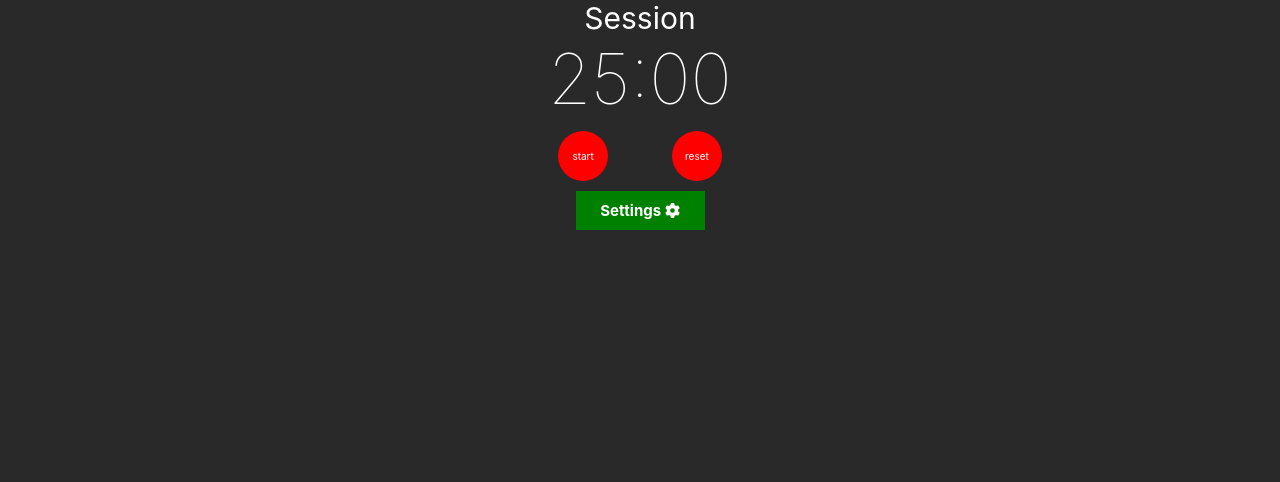
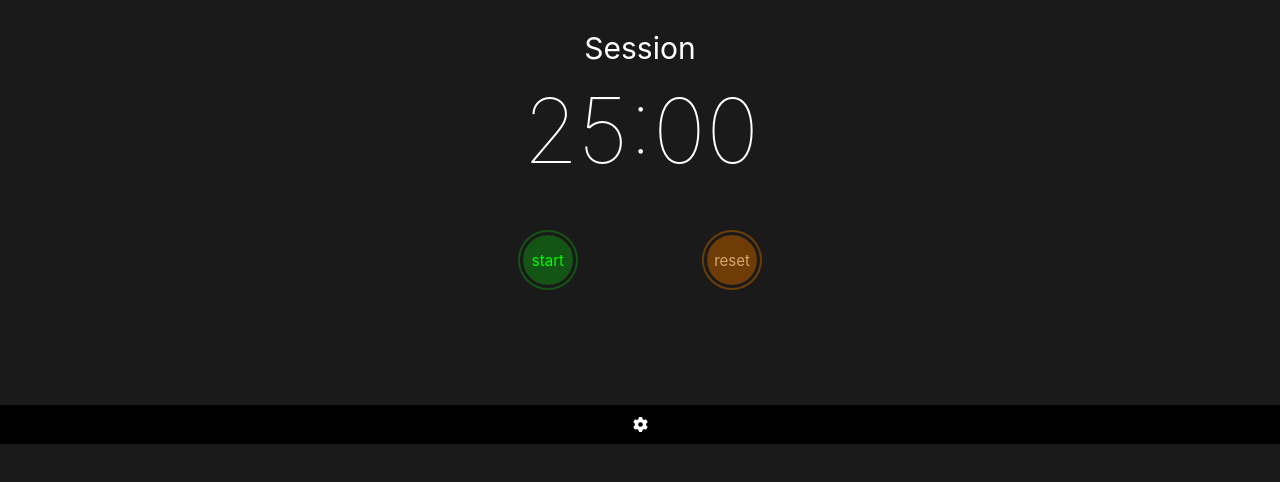
Before and after one commit to alefDev-prog/session_timer, a React (Create React App) app: page / in a window 1280 px wide. Shown: the top 482 px of the page. Built offline with nearby package versions, Linux system fonts and the light colour scheme.

Commit message:
feat: change timerBtn color onClick

```diff
--- a/src/App.js
+++ b/src/App.js
@@ -13,7 +13,14 @@ function App() {
 
   const showSettings = () => {
     toggleSettings(!settings);
-    console.log(settings);
+
+    //spinning gear
+    const gear = document.getElementById("gear");
+    gear.classList.add("spinning");
+    setTimeout(()=> {
+      gear.classList.remove("spinning");
+    }, 500);
+
   }
 
   return (
@@ -22,8 +29,9 @@ function App() {
       <Timer class="tim"/>
         <div className='container'>
 
-            <h2 id="settings-title" onClick={() => showSettings()}>Settings   <FontAwesomeIcon icon={faGear} /></h2>
-            <div id="settings-wrapper" style={settings ? {height:100}: {}}>
+            <h2 id="settings-title"  onClick={() => showSettings()}><FontAwesomeIcon id="gear" icon={faGear} /></h2>
+            <div id="settings-wrapper" style={settings ? {height:200,
+    paddingTop: "1.5rem"}: {}}>
               <SessionControl />
               <BreakControl/>
             </div>
--- a/src/break.js
+++ b/src/break.js
@@ -43,7 +43,7 @@ function BreakControl() {
     return (
         <div className='Control'>
 
-            <div id="break-label">Break Length</div>
+            <h2 id="break-label" className="adjust-titles">Break Length</h2>
             <div className='Adjust'>
             {isReset ?
                 <input type="range" id="breakRange" name="breakRange" value={sliderPos} min="1" max="59"  onChange={changeLength}/>
--- a/src/css/App.css
+++ b/src/css/App.css
@@ -10,10 +10,18 @@ html {
   font-family: "Quicksand", sans-serif;
 }
 
+@keyframes gear-animation {
+  0% {
+    transform: rotate(0deg);
+  }
+  100% {
+    transform: rotate(360deg);
+  }
+}
 .App {
   width: 100%;
   height: 100vh;
-  background-color: #292929;
+  background-color: #1a1a1a;
   display: flex;
   justify-content: center;
   align-items: center;
@@ -21,7 +29,7 @@ html {
 }
 
 #clock {
-  background-color: #292929;
+  background-color: #1a1a1a;
   width: 100%;
   height: 100vh;
   color: white;
@@ -35,24 +43,32 @@ html {
 #timer-wrapper {
   width: -moz-max-content;
   width: max-content;
+  padding-top: 3rem;
 }
 #timer-wrapper #timer-btn-wrapper {
   display: flex;
   justify-content: center;
   align-items: center;
   justify-content: space-between;
-  margin: 1rem 1rem;
+  margin: 5vh 1rem;
 }
 #timer-wrapper #timer-btn-wrapper .timerBtn {
   width: 5rem;
   height: 5rem;
   border-radius: 50%;
-  background-color: red;
+  outline: #1a1a1a solid 3px;
+  color: white;
   cursor: pointer;
   display: flex;
   justify-content: center;
   align-items: center;
   flex-direction: column;
+  font-size: 1.5rem;
+}
+#timer-wrapper #timer-btn-wrapper #reset {
+  box-shadow: 0 0 0 5px rgba(138, 73, 0, 0.75);
+  background-color: rgba(138, 73, 0, 0.75);
+  color: rgb(219, 168, 108);
 }
 
 #timer-label {
@@ -61,33 +77,54 @@ html {
 }
 
 #time-left {
-  font-size: 7rem;
+  font-size: 9rem;
   font-weight: lighter;
-  text-align: center;
+  text-align: left;
   margin-bottom: 0.3rem;
+  padding: 1rem;
+  width: 4.78ch;
 }
 
 .container {
+  margin-top: 10vh;
   display: flex;
   justify-content: center;
   align-items: center;
   flex-direction: column;
   justify-content: flex-start;
-  width: -moz-min-content;
-  width: min-content;
+  width: 100%;
 }
 .container #settings-title {
   text-align: center;
   width: 100%;
-  background-color: green;
+  background-color: black;
   padding: 1rem 2rem;
   cursor: pointer;
 }
+.container #settings-title #gear {
+  justify-self: center;
+  align-self: center;
+  padding-left: -5px;
+}
+.container #settings-title .spinning {
+  transform-origin: 48% 50%;
+  animation-name: gear-animation;
+  animation-duration: 0.5s;
+  animation-timing-function: linear;
+  animation-iteration-count: infinite;
+}
 
 #settings-wrapper {
+  width: 100%;
+  text-align: center;
   background-color: black;
   color: white;
+  font-size: 1.35rem;
   overflow: hidden;
   height: 0px;
   transition: all 0.5s ease-in-out;
+}
+
+#settings-wrapper .adjust-titles {
+  padding-bottom: 2rem;
 }/*# sourceMappingURL=App.css.map */
--- /dev/null
+++ b/src/sass/_animations.scss
@@ -0,0 +1,9 @@
+@keyframes gear-animation {
+    0% {
+        transform: rotate(0deg);
+    }
+
+    100% {
+        transform: rotate(360deg);
+    }
+}
--- a/src/sass/_mixins.scss
+++ b/src/sass/_mixins.scss
@@ -10,3 +10,8 @@
     align-items: center;
     flex-direction: column;
 }
+
+@mixin btnColor($color) {
+    box-shadow: 0 0 0 5px $color;
+    background-color: $color;
+}
--- a/src/sass/_mobile.scss
+++ b/src/sass/_mobile.scss
@@ -1,6 +1,7 @@
 @import '_reset.scss';
 @import '_variables.scss';
 @import '_mixins.scss';
+@import '_animations.scss';
 
 .App{
     width: 100%;
@@ -23,22 +24,34 @@
 
   #timer-wrapper{
     width: max-content;
+    padding-top:3rem;
 
 
     #timer-btn-wrapper {
         @include flex_setup_row;
         justify-content: space-between;
-        margin: 1rem 1rem;
+        margin: 5vh 1rem;
 
         .timerBtn {
             width: 5rem;
             height: 5rem;
             border-radius: 50%;
-            background-color: red;
+            outline: $gray-color solid 3px;
+            color:white;
             cursor: pointer;
             @include flex_setup_col;
+            font-size: 1.5rem;
+        }
+
+        #start_stop {
 
         }
+
+        #reset {
+          @include btnColor($reset-color);
+          color:rgb(219, 168, 108)
+        }
+
     }
   }
 
@@ -49,32 +62,60 @@
   }
 
   #time-left {
-    font-size: 7rem;
+    font-size: 9rem;
     font-weight: lighter;
-    text-align: center;
+    text-align: left;
     margin-bottom: 0.3rem;
+    padding: 1rem;
+    width: 4.78ch;
+
   }
 
   .container {
+
+    margin-top:10vh;
     @include flex_setup_col;
     justify-content: flex-start;
-    width: min-content;
+    width: 100%;
     #settings-title {
       text-align: center;
       width: 100%;
-      background-color: green;
+      background-color: black;
       padding: 1rem 2rem;
       cursor: pointer;
+
+      #gear {
+        justify-self: center;
+        align-self: center;
+        padding-left: -5px;
+      }
+
+      .spinning {
+        transform-origin: 48% 50%;
+        animation-name: gear-animation;
+        animation-duration: 0.5s;
+        animation-timing-function: linear;
+        animation-iteration-count: infinite;
+      }
     }
 
 
   }
 
   #settings-wrapper {
+    width: 100%;
+    text-align: center;
     background-color: black;
     color:white;
+    font-size: 1.35rem;
     overflow: hidden;
     height: 0px;
     transition: all 0.5s ease-in-out;
 
   }
+
+  #settings-wrapper {
+    .adjust-titles {
+      padding-bottom: 2rem;
+    }
+  }
--- a/src/sass/_variables.scss
+++ b/src/sass/_variables.scss
@@ -1 +1,4 @@
-$gray-color: #292929;
+$gray-color: #1a1a1a;
+$start-color: rgba(0,255,0,0.25);
+$stop-color: rgba(255, 0, 0, 1);
+$reset-color: rgba(138, 73, 0, 0.75);
--- a/src/session.js
+++ b/src/session.js
@@ -26,7 +26,7 @@ function SessionControl(){
 
     return(
         <div className='Control'>
-            <div id="session-label">Session Length</div>
+            <h2 id="session-label" className="adjust-titles">Session Length</h2>
 
             <div className='Adjust'>
                 {isReset ?
--- a/src/timer.js
+++ b/src/timer.js
@@ -42,6 +42,23 @@ function Timer() {
         aud.play();
     }
 
+    const btnStyling = (color) =>{
+
+        if(color === "green") {
+            return {
+                boxShadow: "0 0 0 5px rgba(0,255,0,0.25)",
+                backgroundColor: "rgba(0,255,0,0.25)",
+                color: "rgb(0,255,0)"
+            };
+        }
+        else return {
+                boxShadow: "0 0 0 5px rgba(255, 0, 0, 0.3)",
+                backgroundColor: "rgba(255, 0, 0, 0.3)",
+                color: "rgb(255,50,50)"
+        }
+
+
+    }
 
 
 
@@ -96,8 +113,8 @@ function Timer() {
 
             <section id="timer-btn-wrapper">
                 {running ?
-                <div className="timerBtn" id="start_stop"  onClick={running ? stop : start}>stop</div>
-                : <div className="timerBtn" id="start_stop" onClick={running ? stop : start}>start</div>}
+                <div className="timerBtn" id="start_stop" style={btnStyling("red")} onClick={running ? stop : start}>stop</div>
+                : <div className="timerBtn" id="start_stop" style={btnStyling("green")} onClick={running ? stop : start}>start</div>}
 
                 <div className="timerBtn" id="reset" onClick={reset}>reset</div>
             </section>
```
Also changed, not shown: 1 other file (tests, documents, lock files or other folders).
